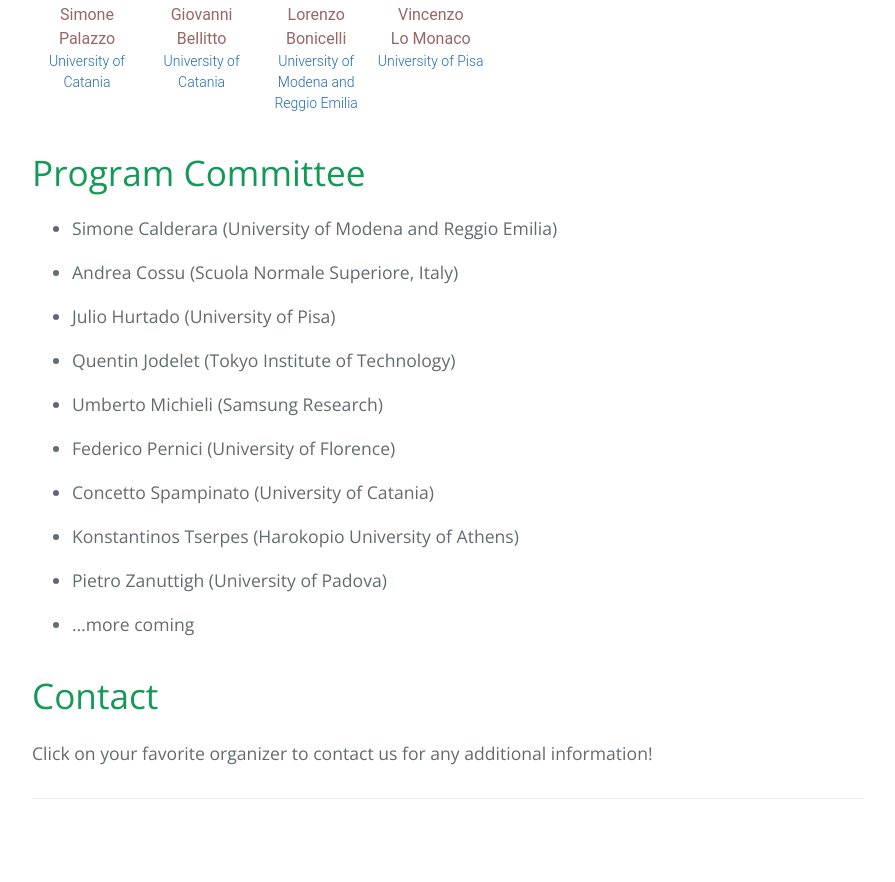
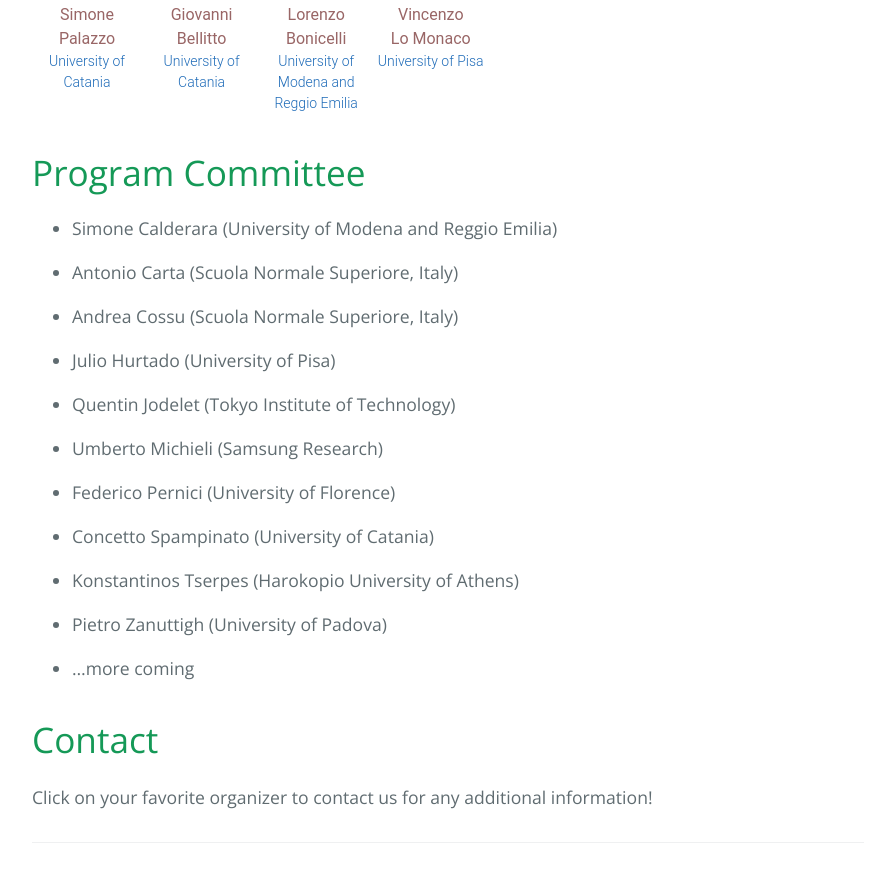
Before and after one commit to cl4real/cl4real.github.io, a Jekyll site: the page built from organizers.md, in a window 1280 px wide and 900 px high, scrolled down 687 px. Shown: the top 882 px of the window, without its empty margins (192-1087 px from the left). Built offline with Jekyll 4.4.1, drawn with Linux system fonts in a browser that asks for light colours; our own code applies the rules of GitHub Pages for plain Markdown files.

Commit message:
Added Carta to PC

```diff
--- a/_config.yml
+++ b/_config.yml
@@ -37,6 +37,8 @@
   pc:
     - name: Simone Calderara
       affiliation: University of Modena and Reggio Emilia
+    - name: Antonio Carta
+      affiliation: Scuola Normale Superiore, Italy
     - name: Andrea Cossu
       affiliation: Scuola Normale Superiore, Italy
     - name: Julio Hurtado
```
